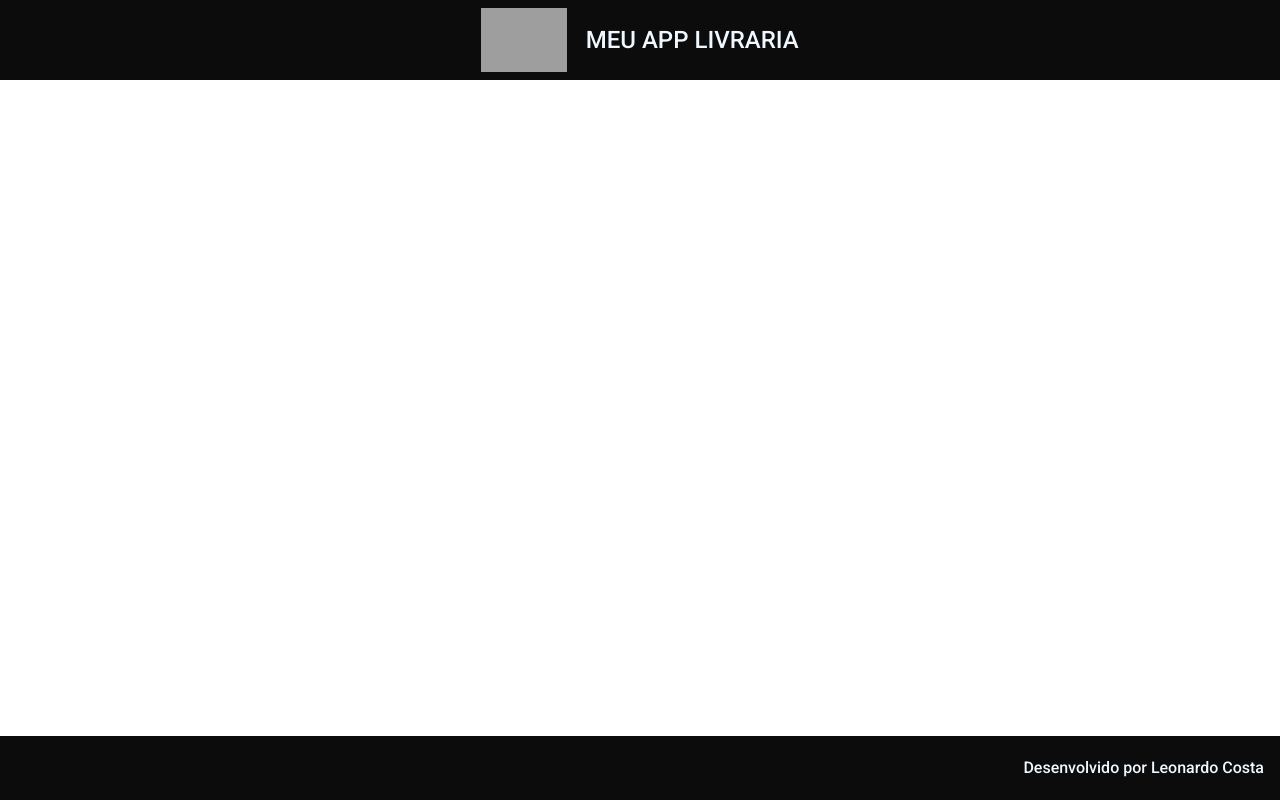
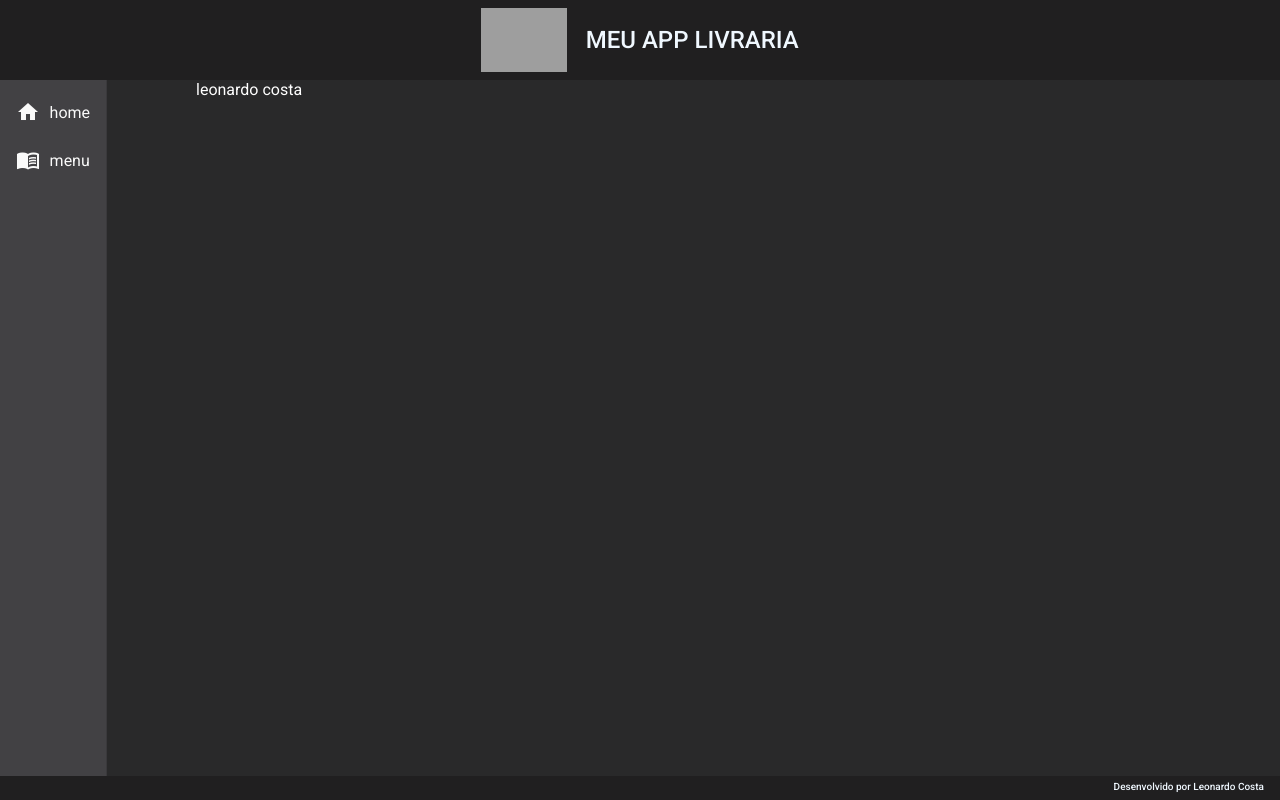
Before and after one commit to Dev-Leonardo-Costa/Livraria-front, an Angular app in the folder livraria-front/: page / in a window 1280 px wide. Built offline with nearby package versions, Linux system fonts and the light colour scheme; grey boxes are pictures that could not be loaded.

Commit message:
implementação do navbar e algumas modificação no estilo

```diff
--- a/livraria-front/src/app/app.component.html
+++ b/livraria-front/src/app/app.component.html
@@ -1,2 +1,3 @@
 <app-header></app-header>
 <app-footer></app-footer>
+<app-nav></app-nav>
--- a/livraria-front/src/app/components/template/footer/footer.component.css
+++ b/livraria-front/src/app/components/template/footer/footer.component.css
@@ -2,8 +2,9 @@
     position: fixed;
     bottom: 0%;
     justify-content: flex-end;
-    font-size: 1rem;
-    background-color: rgb(12, 12, 12);
+    font-size: 10px;
+    background-color: rgb(32, 31, 32);
+    height: 3.2%;
 }
 
 .footer-span{
--- a/livraria-front/src/app/components/template/header/header.component.css
+++ b/livraria-front/src/app/components/template/header/header.component.css
@@ -1,7 +1,7 @@
 .header{
     justify-content: center;
     height: 10%;
-    background-color: rgb(12, 12, 12);
+    background-color: rgb(32, 31, 32);
 }
 .header-h1{
     color: aliceblue;
--- /dev/null
+++ b/livraria-front/src/app/components/template/nav/nav.component.css
@@ -0,0 +1,20 @@
+.container{
+    height: 87%;
+    background-color: #29292a;
+}
+
+i{
+    padding-right: .6rem;
+}
+
+.mat-drawer{
+    background-color:#424144;
+}
+
+.mat-list-base .mat-list-item {
+    color: #fafafa;
+}
+
+.mat-drawer-container {
+    color: white;
+}
--- /dev/null
+++ b/livraria-front/src/app/components/template/nav/nav.component.html
@@ -0,0 +1,19 @@
+<mat-sidenav-container class="container">
+  <mat-sidenav mode="side" opened>
+    <mat-nav-list>
+      <a mat-list-item>
+        <i class="material-icons">home</i>
+        home
+      </a>
+      <a mat-list-item>
+        <i class="material-icons">menu_book</i>
+        menu
+      </a>
+    </mat-nav-list>
+  </mat-sidenav>
+<mat-sidenav-content>
+ leonardo costa
+</mat-sidenav-content>
+
+
+</mat-sidenav-container>
--- /dev/null
+++ b/livraria-front/src/app/components/template/nav/nav.component.ts
@@ -0,0 +1,15 @@
+import { Component, OnInit } from '@angular/core';
+
+@Component({
+  selector: 'app-nav',
+  templateUrl: './nav.component.html',
+  styleUrls: ['./nav.component.css']
+})
+export class NavComponent implements OnInit {
+
+  constructor() { }
+
+  ngOnInit(): void {
+  }
+
+}
```
Also changed, not shown: livraria-front/src/app/app.module.ts (+11 -2 lines).
